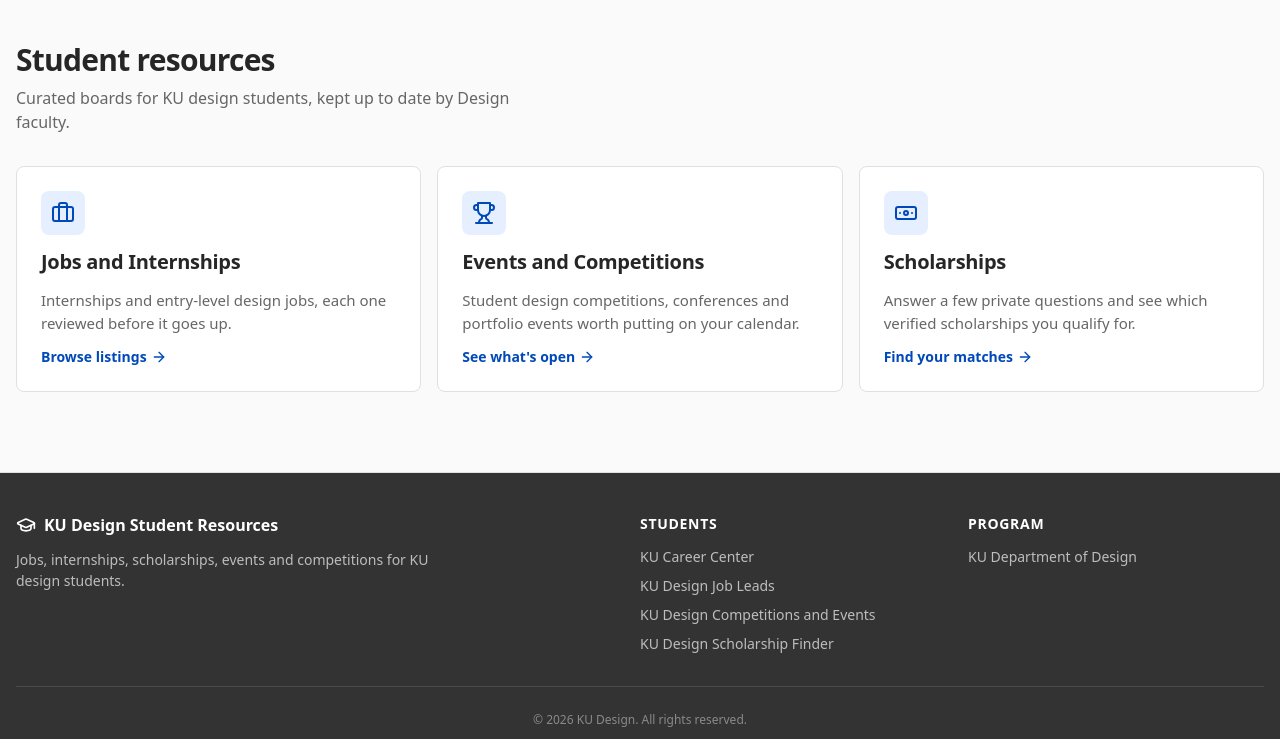
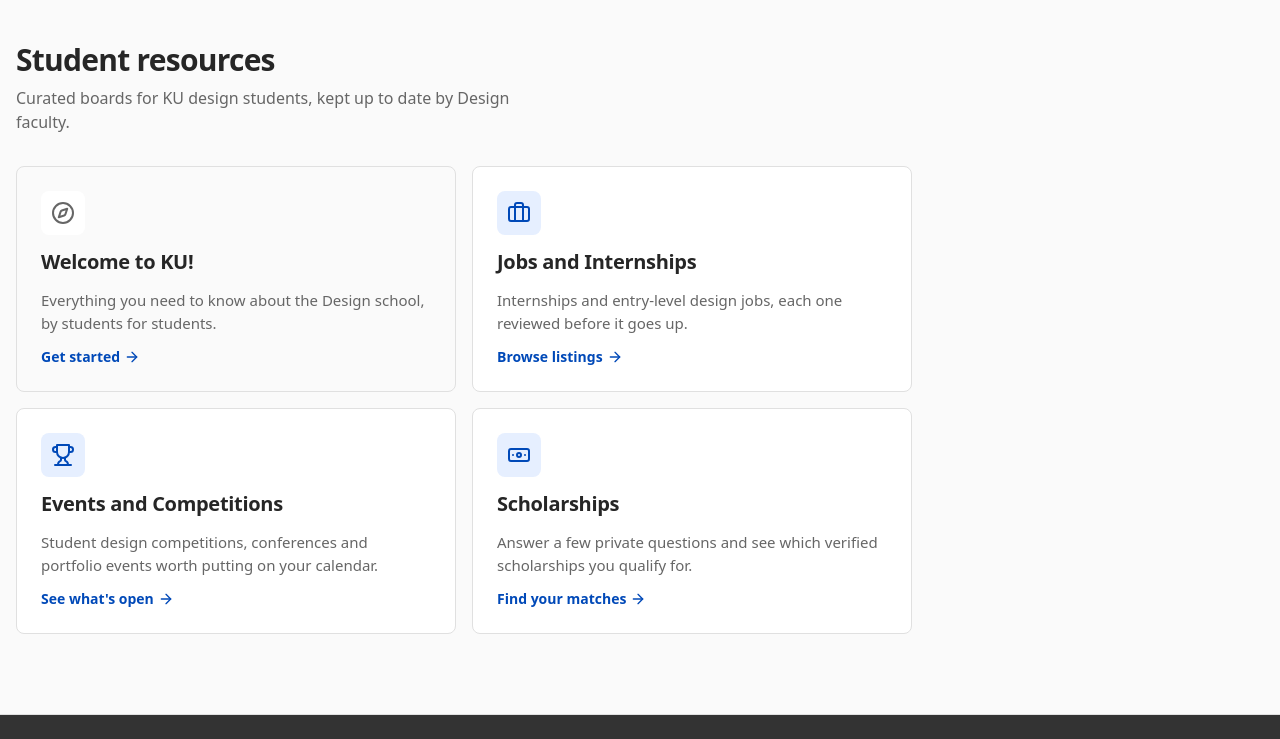
Before and after one commit to titusmith/kansas-design, a plain HTML site: page index.html in a window 1280 px wide. Shown: the part 61-800 px from the top of the page. Drawn offline with Linux system fonts and the light colour scheme.

Commit message:
Hub: Welcome to KU placeholder card, 2x2 grid; footer says KU Design Resources
Co-Authored-By: Claude Opus 5.5 <noreply@anthropic.com>
Claude-Session: https://claude.ai/code/session_011bZHfoSSHCGSeP9eDXoiye

```diff
--- a/index.html
+++ b/index.html
@@ -31,7 +31,8 @@ main{flex:1;width:100%;padding-block:3rem 5rem}
 h1{font-size:1.875rem;line-height:2.25rem;font-weight:700;letter-spacing:-.025em;margin:0 0 .5rem}
 .lede{color:var(--muted-fg);margin:0 0 2rem;max-width:60ch}
 .hub{display:grid;grid-template-columns:1fr;gap:1rem}
-@media (min-width:768px){.hub{grid-template-columns:repeat(3,1fr)}}
+.hub{max-width:56rem}
+@media (min-width:640px){.hub{grid-template-columns:repeat(2,1fr)}}
 .tile{display:flex;flex-direction:column;gap:.75rem;padding:1.5rem;background:var(--card);border:1px solid var(--border);border-radius:var(--radius);text-decoration:none;transition:border-color .15s,box-shadow .15s,transform .15s}
 .tile:hover{border-color:var(--primary);box-shadow:0 4px 12px -4px rgba(0,0,0,.15);transform:translateY(-1px)}
 .tile-icon{display:inline-flex;align-items:center;justify-content:center;width:2.75rem;height:2.75rem;border-radius:var(--radius);background:var(--accent);color:var(--accent-fg)}
@@ -41,6 +42,10 @@ h1{font-size:1.875rem;line-height:2.25rem;font-weight:700;letter-spacing:-.025em
 .tile:hover .go .i{transform:translateX(2px)}
 .go .i{transition:transform .15s}
 @media (prefers-reduced-motion:reduce){.tile,.go .i{transition:none}.tile:hover{transform:none}}
+.tile-off{background:var(--muted);cursor:default}
+.tile-off:hover{border-color:var(--border);box-shadow:none;transform:none}
+.tile-off .tile-icon{background:var(--card);color:var(--muted-fg)}
+.tile-off .go{color:var(--primary)}
 footer{border-top:1px solid var(--border);background:var(--ku-gray);color:var(--foot-fg)}
 .foot-inner{padding-block:2.5rem}
 .foot-grid{display:grid;grid-template-columns:1fr;gap:2rem}
@@ -65,6 +70,12 @@ footer{border-top:1px solid var(--border);background:var(--ku-gray);color:var(--
   <h1>Student resources</h1>
   <p class="lede">Curated boards for KU design students, kept up to date by Design faculty.</p>
   <div class="hub">
+    <div class="tile tile-off" aria-disabled="true">
+      <span class="tile-icon"><svg class="i i-lg" viewBox="0 0 24 24" fill="none" stroke="currentColor" stroke-width="2" stroke-linecap="round" stroke-linejoin="round" aria-hidden="true"><circle cx="12" cy="12" r="10"/><path d="m16.24 7.76-1.804 5.411a2 2 0 0 1-1.265 1.265L7.76 16.24l1.804-5.411a2 2 0 0 1 1.265-1.265z"/></svg></span>
+      <h2>Welcome to KU!</h2>
+      <p>Everything you need to know about the Design school, by students for students.</p>
+      <span class="go">Get started <svg class="i" viewBox="0 0 24 24" fill="none" stroke="currentColor" stroke-width="2" stroke-linecap="round" stroke-linejoin="round" aria-hidden="true"><path d="M5 12h14"/><path d="m12 5 7 7-7 7"/></svg></span>
+    </div>
     <a class="tile" href="https://jobs.kansas.design/">
       <span class="tile-icon"><svg class="i i-lg" viewBox="0 0 24 24" fill="none" stroke="currentColor" stroke-width="2" stroke-linecap="round" stroke-linejoin="round" aria-hidden="true"><path d="M16 20V4a2 2 0 0 0-2-2h-4a2 2 0 0 0-2 2v16"/><rect width="20" height="14" x="2" y="6" rx="2"/></svg></span>
       <h2>Jobs and Internships</h2>
@@ -88,7 +99,7 @@ footer{border-top:1px solid var(--border);background:var(--ku-gray);color:var(--
 
 <footer><div class="wrapx foot-inner">
   <div class="foot-grid">
-    <div><div class="foot-brand"><svg class="i i-md" viewBox="0 0 24 24" fill="none" stroke="currentColor" stroke-width="2" stroke-linecap="round" stroke-linejoin="round" aria-hidden="true"><path d="M21.42 10.922a1 1 0 0 0-.019-1.838L12.83 5.18a2 2 0 0 0-1.66 0L2.6 9.08a1 1 0 0 0 0 1.832l8.57 3.908a2 2 0 0 0 1.66 0z"/><path d="M22 10v6"/><path d="M6 12.5V16a6 3 0 0 0 12 0v-3.5"/></svg>KU Design Student Resources</div><p>Jobs, internships, scholarships, events and competitions for KU design students.</p></div>
+    <div><div class="foot-brand"><svg class="i i-md" viewBox="0 0 24 24" fill="none" stroke="currentColor" stroke-width="2" stroke-linecap="round" stroke-linejoin="round" aria-hidden="true"><path d="M21.42 10.922a1 1 0 0 0-.019-1.838L12.83 5.18a2 2 0 0 0-1.66 0L2.6 9.08a1 1 0 0 0 0 1.832l8.57 3.908a2 2 0 0 0 1.66 0z"/><path d="M22 10v6"/><path d="M6 12.5V16a6 3 0 0 0 12 0v-3.5"/></svg>KU Design Resources</div><p>Jobs, internships, scholarships, events and competitions for KU design students.</p></div>
     <div><h4>Students</h4><ul><li><a href="https://career.ku.edu/" target="_blank" rel="noopener noreferrer">KU Career Center</a></li><li><a href="https://jobs.kansas.design/">KU Design Job Leads</a></li><li><a href="https://comps.kansas.design/">KU Design Competitions and Events</a></li><li><a href="https://money.kansas.design/">KU Design Scholarship Finder</a></li></ul></div>
     <div><h4>Program</h4><ul><li><a href="https://design.ku.edu/" target="_blank" rel="noopener noreferrer">KU Department of Design</a></li></ul></div>
   </div>
```
